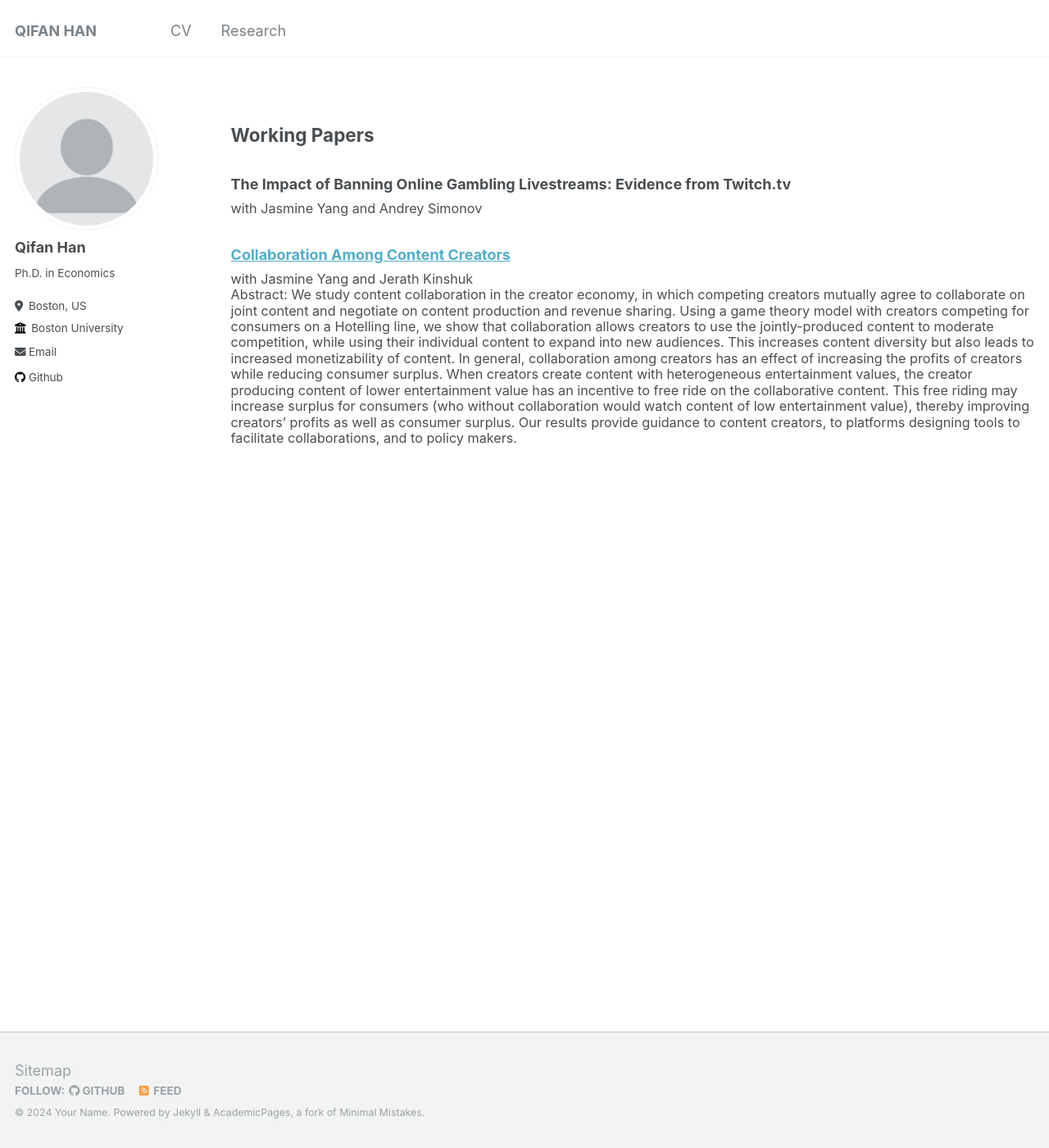
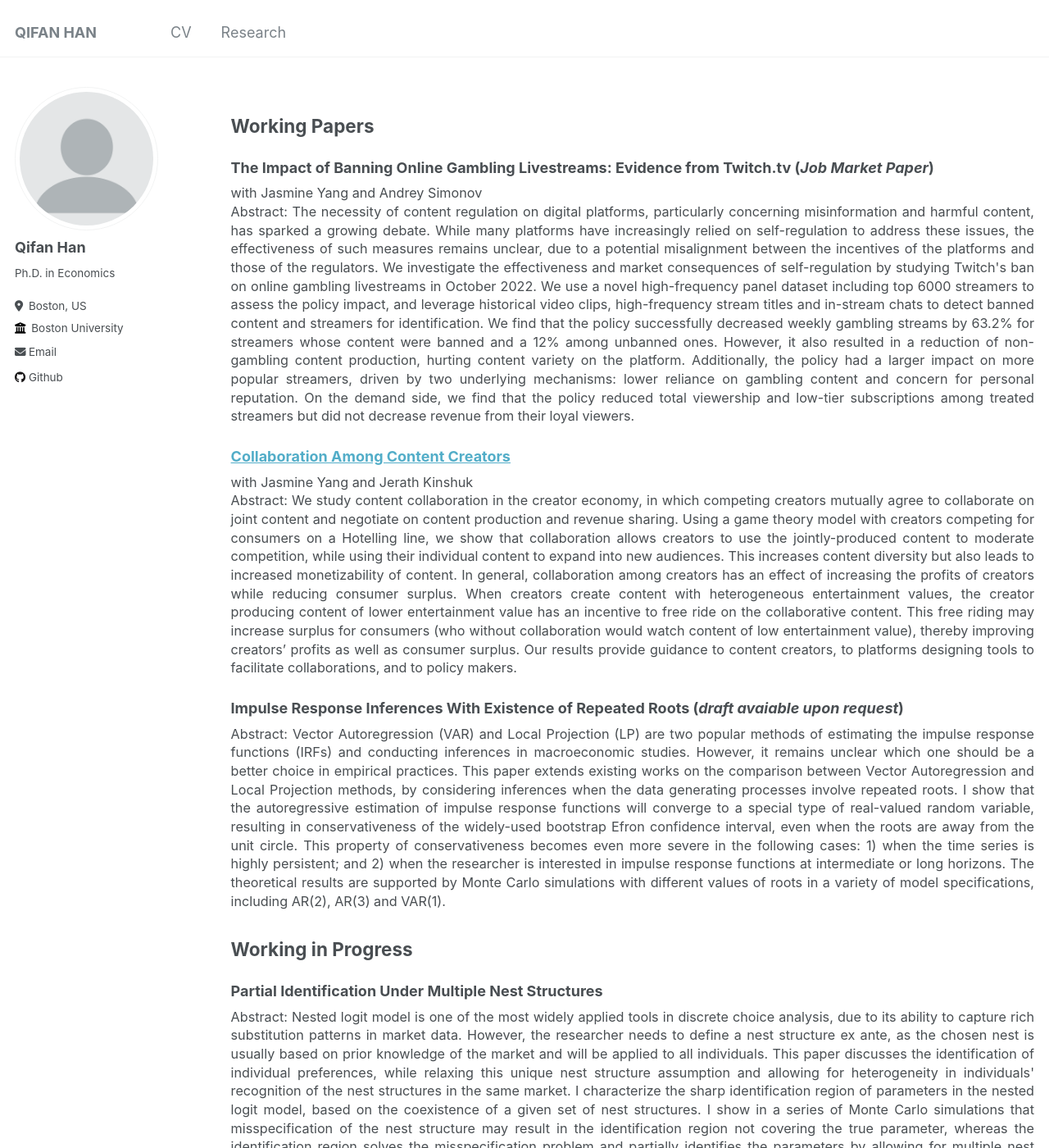
Before and after one commit to qifan-han/qifan-han.github.io, a Jekyll site: the page built from _pages/research.md, in a window 1280 px wide and 1400 px high. Shown: the whole window at 82% size. Built offline with Jekyll 4.4.1, drawn with Linux system fonts in a browser that asks for light colours; some of the changed text lies outside the part shown.

Commit message:
Upload all research

```diff
--- a/_pages/research.md
+++ b/_pages/research.md
@@ -7,7 +7,7 @@ author_profile: true
 
 <style>
   body {
-    line-height: 1.2; /* Adjust this value to control line spacing */
+    line-height: 1.4; /* Adjust this value to control line spacing */
   }
 
   p, li {
@@ -17,12 +17,25 @@ author_profile: true
   .coauthors, .abstract, .other-text {
     font-size: 0.9em; /* Further customize specific classes if needed */
   }
+
+  .abstract {
+    text-align: justify; /* Justify text for better readability */
+  }
+
+  h2, h3 {
+    margin-top: 1.5em; /* Increase space above headings */
+  }
 </style>
 
 ## Working Papers
 
-### The Impact of Banning Online Gambling Livestreams: Evidence from Twitch.tv
+
+### The Impact of Banning Online Gambling Livestreams: Evidence from Twitch.tv (*Job Market Paper*)
 <div class="coauthors">with Jasmine Yang and Andrey Simonov</div>
+
+<div class="abstract">
+Abstract: The necessity of content regulation on digital platforms, particularly concerning misinformation and harmful content, has sparked a growing debate. While many platforms have increasingly relied on self-regulation to address these issues, the effectiveness of such measures remains unclear, due to a potential misalignment between the incentives of the platforms and those of the regulators. We investigate the effectiveness and market consequences of self-regulation by studying Twitch's ban on online gambling livestreams in October 2022. We use a novel high-frequency panel dataset including top 6000 streamers to assess the policy impact, and leverage historical video clips, high-frequency stream titles and in-stream chats to detect banned content and streamers for identification. We find that the policy successfully decreased weekly gambling streams by 63.2% for streamers whose content were banned and a 12% among unbanned ones. However, it also resulted in a reduction of non-gambling content production, hurting content variety on the platform. Additionally, the policy had a larger impact on more popular streamers, driven by two underlying mechanisms: lower reliance on gambling content and concern for personal reputation. On the demand side, we find that the policy reduced total viewership and low-tier subscriptions among treated streamers but did not decrease revenue from their loyal viewers.
+</div>
 
 
 ### [Collaboration Among Content Creators](https://papers.ssrn.com/sol3/papers.cfm?abstract_id=4538856)
@@ -42,3 +55,23 @@ increase surplus for consumers (who without collaboration would watch content of
 value), thereby improving creators’ profits as well as consumer surplus. Our results provide guidance
 to content creators, to platforms designing tools to facilitate collaborations, and to policy makers.
 </div>
+
+
+### Impulse Response Inferences With Existence of Repeated Roots (*draft avaiable upon request*)
+
+<div class="abstract">
+Abstract: Vector Autoregression (VAR) and Local Projection (LP) are two popular methods of estimating the impulse response functions (IRFs) and conducting inferences in macroeconomic studies. However, it remains unclear which one should be a better choice in empirical practices. This paper extends existing works on the comparison between Vector Autoregression and Local Projection methods, by considering inferences when the data generating processes involve repeated roots. I show that the autoregressive estimation of impulse response functions will converge to a special type of real-valued random variable, resulting in conservativeness of the widely-used bootstrap Efron confidence interval, even when the roots are away from the unit circle. This property of conservativeness becomes even more severe in the following cases: 1) when the time series is highly persistent; and 2) when the researcher is interested in impulse response functions at intermediate or long horizons. The theoretical results are supported by Monte Carlo simulations with different values of roots in a variety of model specifications, including AR(2), AR(3) and VAR(1).
+</div>
+
+
+## Working in Progress
+
+
+### Partial Identification Under Multiple Nest Structures
+
+<div class="abstract">
+Abstract: Nested logit model is one of the most widely applied tools in discrete choice analysis, due to its ability to capture rich substitution patterns in market data. However, the researcher needs to define a nest structure ex ante, as the chosen nest is usually based on prior knowledge of the market and will be applied to all individuals. This paper discusses the identification of individual preferences, while relaxing this unique nest structure assumption and allowing for heterogeneity in individuals' recognition of the nest structures in the same market. I characterize the sharp identification region of parameters in the nested logit model, based on the coexistence of a given set of nest structures. I show in a series of Monte Carlo simulations that misspecification of the nest structure may result in the identification region not covering the true parameter, whereas the identification region solves the misspecification problem and partially identifies the parameters by allowing for multiple nest structures.
+</div>
+
+
+### Optimal Achievement System Design on Video Game Platforms
```
